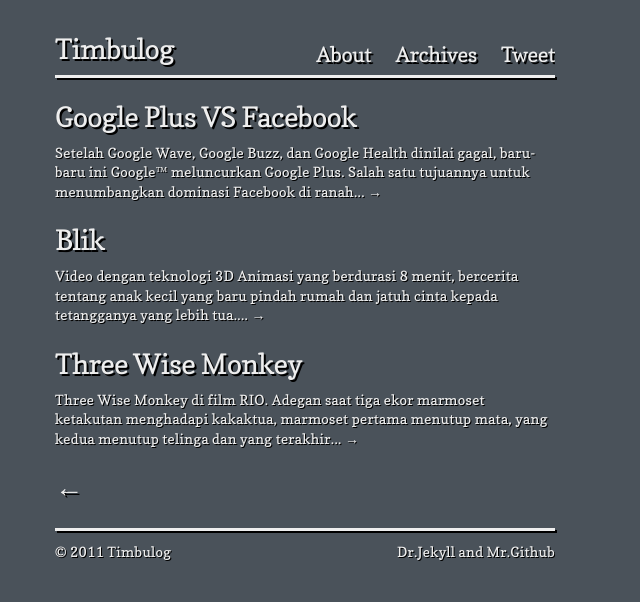
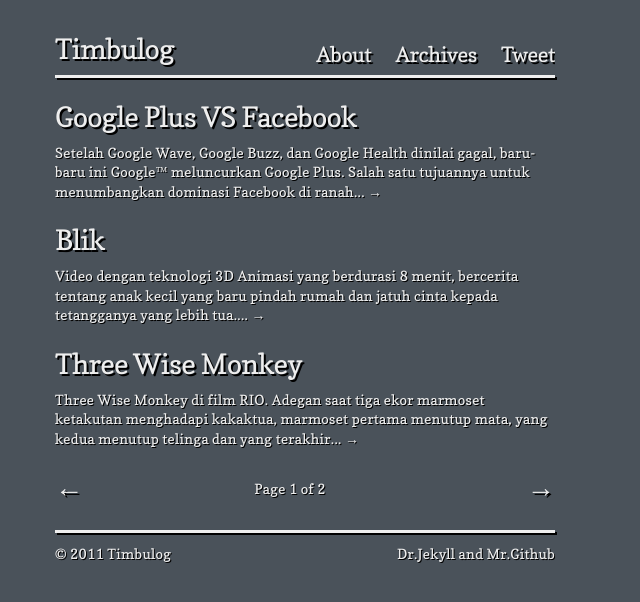
Before and after one commit to timbul/timbul.github.com, a Jekyll site: the page built from index.html, in a window 1280 px wide. Shown: the top 602 px of the page, without its empty margins (0-640 px from the left). Built offline with Jekyll 4.4.1, drawn with Linux system fonts in a browser that asks for light colours; Markdown is read by kramdown in place of the engine named in the settings; the list of posts is cut into pages by our own code.

Commit message:
edit pagenavi

```diff
--- a/css/style.css
+++ b/css/style.css
@@ -58,4 +58,5 @@
 .garis {height: 3px; width: 500px; margin: 0 auto 0 55px; background-color: #eee; box-shadow: 2px 2px 0px #000000; overflow:hidden; display:block;}
 .prev, .next, header, h1, h2, h3, h4, h5 {text-shadow:2px 2px 0 #000000}
 .prev, .next {font-size:2em; font-weight:bold;}
+.totpages{line-height:3em; text-align:center;}
 .post{margin-top:20px; margin-bottom:20px;}
--- a/index.html
+++ b/index.html
@@ -12,14 +12,15 @@
 </div>
 {% endfor %}
 <div class="row">
-<div class="column grid_5 next">  {% if paginator.next_page %}
-<a href="/page{{paginator.next_page}}" title="Next Page">&larr;</a>{% endif %}
+<div class="column grid_3 prev">{% if paginator.previous_page %}{% if paginator.previous_page == 1 %}
+<a href="/" title="previous page">&larr;</a>{% else %}
+<a href="/page{{ paginator.previous_page }}" title="previous page">&larr;</a>{% endif %}
+{% else %}&larr;{% endif %}
 </div>
-<div class="column grid_5 prev right">
-{% if paginator.previous_page %} {% if paginator.previous_page == 1 %}<a href="/" title="Previous Page">&rarr;</a>
-{% else %}
-<a href="/page{{paginator.previous_page}}" title="Previous Page">&larr;</a>
-{% endif %}
-{% endif %}
+<div class="column grid_3 totpages">Page {{ paginator.page }} of {{ paginator.total_pages }}
+</div>
+<div class="column grid_3 next right">{% if paginator.next_page %}
+<a href="/page{{ paginator.next_page }}/" title="next page">&rarr;</a>
+{% else %}&rarr;{% endif %}
 </div>
 </div>
```
